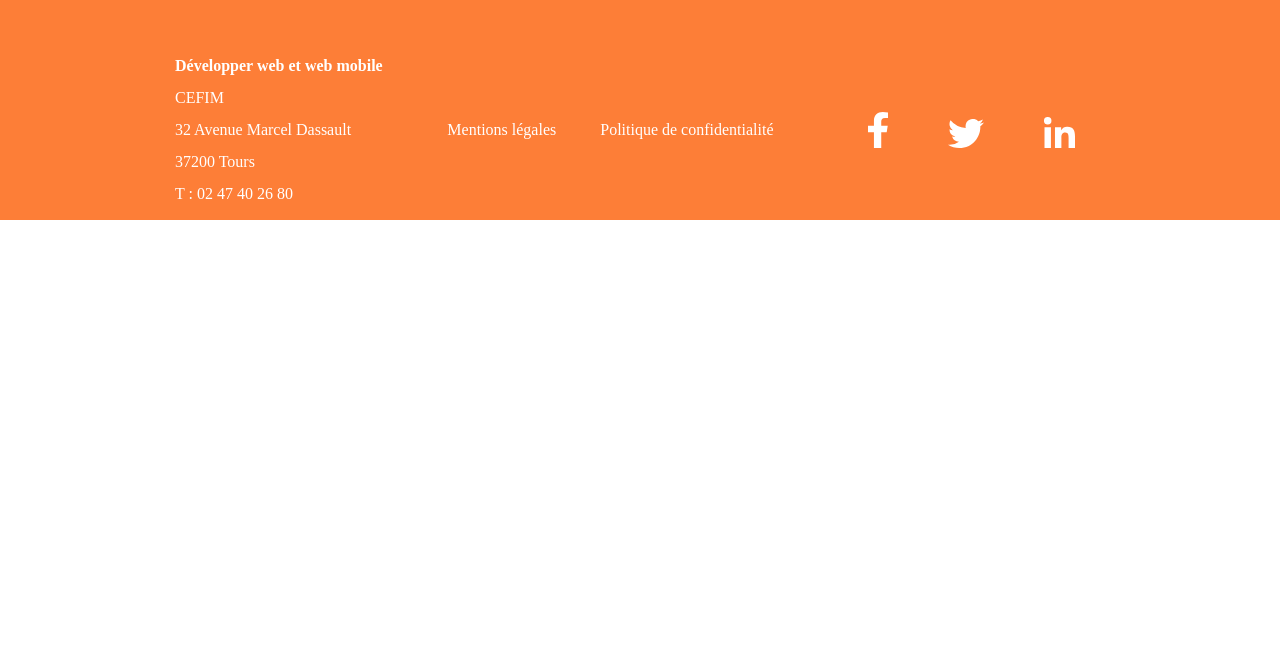
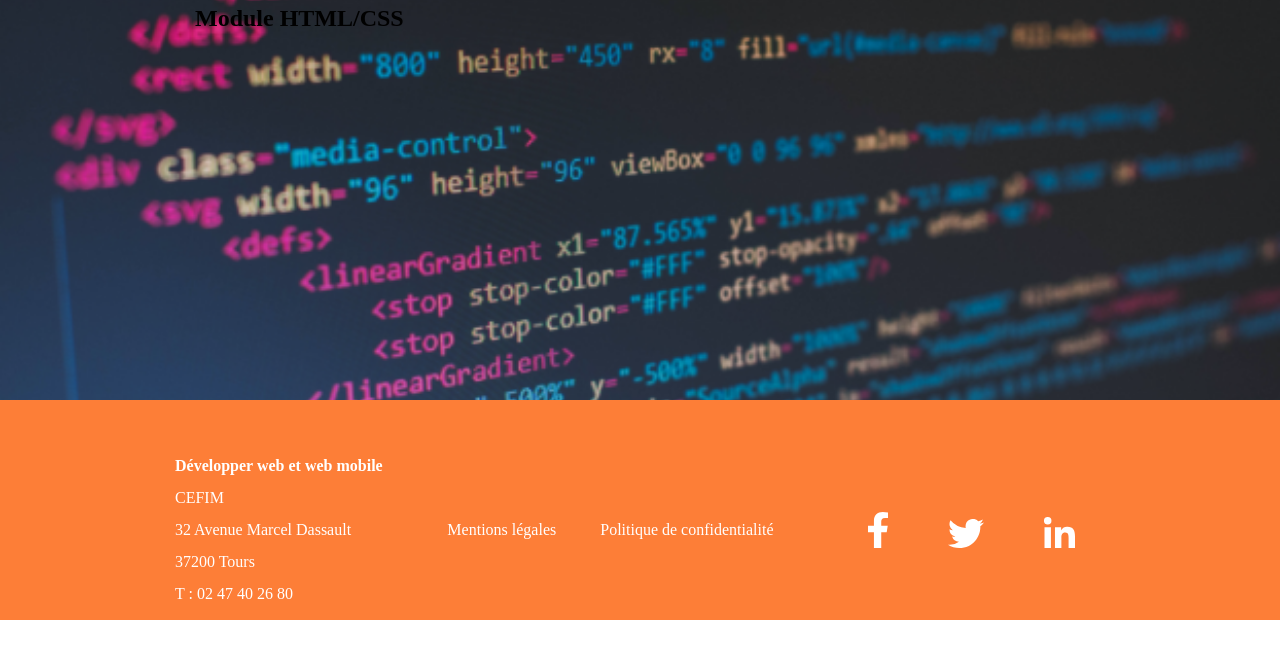
Before and after one commit to alan3700/Ecf, a PHP site: page /articlepost.php in a window 1280 px wide. Shown: the part 100-759 px from the top of the page. Run offline with PHP 8.4, Linux system fonts and the light colour scheme.

Commit message:
avancée

```diff
--- a/articlepost.php
+++ b/articlepost.php
@@ -2,6 +2,13 @@
 
 <?php include('parts/header.php'); ?>
     <main>
+    <section class="article-hero">
+        <div class="container">
+        <h1>Module HTML/CSS</h1>
+        </div>
+    </section>
+    <section class="content">
 
+    </section>
     </main>
 <?php include('parts/footer.php'); ?>
--- a/css/stylehome.css
+++ b/css/stylehome.css
@@ -69,7 +69,12 @@
     --noir:#331100;
 }
 
-
+.article-hero{
+    background-image: url(../img/Photo.png);
+    min-height: 50vh;
+    background-size: cover;
+    background-position: center;
+}
 /* Composent */
 
 
@@ -473,6 +478,11 @@ figcaption{
     text-align: center;
 }
 
+/* PAGE MODULE */
+
+
+
+
 /* PAGE FORMULAIRE */
 .contact{
     margin-top: 4rem;
--- a/index.php
+++ b/index.php
@@ -22,7 +22,7 @@
                             <h3>Lorem ipsum dolor sit amet, consetetur sadipscing elitr</h3>
                             <p>Lorem ipsum dolor sit amet, consetetur sadipscing elitr, sed diam nonumy eirmod tempor invidunt ut labore et dolore magna aliquyam erat, sed diam voluptua. At vero eos et accusam et justo duo dolores et ea rebum. Stet clita kasd gubergren, …</p>
                         </div>
-                        <a class="btn-article" href="articlepost.html">Lire la suite <img src="img/Icon feather-arrow-right-circle.svg"></a>
+                        <a class="btn-article" href="articleformation.php">Lire la suite <img src="img/Icon feather-arrow-right-circle.svg"></a>
                     </li>
                     <li class="card">
                         <figure><img src="img/Photo-3.png" srcset="img/Photo-3@2x.png 2x" alt="image d'un ordinateur"></figure>
@@ -31,7 +31,7 @@
                             <h3>Lorem ipsum dolor sit amet, consetetur sadipscing elitr</h3>
                             <p>Lorem ipsum dolor sit amet, consetetur sadipscing elitr, sed diam nonumy eirmod tempor invidunt ut labore et dolore magna aliquyam erat, sed diam voluptua. At vero eos et accusam et justo duo dolores et ea rebum. Stet clita kasd gubergren, …</p>
                         </div>
-                        <a class="btn-article" href="articlepost.html">Lire la suite<img src="img/Icon feather-arrow-right-circle.svg"></a>
+                        <a class="btn-article" href="articleformation.php">Lire la suite<img src="img/Icon feather-arrow-right-circle.svg"></a>
                     </li>
                     <li class="card">
                         <figure><img src="img/Photo-4.png" srcset="img/Photo-4@2x.png 2x" alt="image d'un ordinateur"></figure>
@@ -40,7 +40,7 @@
                             <h3>Lorem ipsum dolor sit amet, consetetur sadipscing elitr</h3>
                             <p>Lorem ipsum dolor sit amet, consetetur sadipscing elitr, sed diam nonumy eirmod tempor invidunt ut labore et dolore magna aliquyam erat, sed diam voluptua. At vero eos et accusam et justo duo dolores et ea rebum. Stet clita kasd gubergren, …</p>
                         </div>
-                        <a class="btn-article" href="articlepost.html">Lire la suite<img src="img/Icon feather-arrow-right-circle.svg"></a>
+                        <a class="btn-article" href="articleformation.php">Lire la suite<img src="img/Icon feather-arrow-right-circle.svg"></a>
                     </li>
                 </ul>
             </div>
```
Also changed, not shown: articleformation.php (line endings or trailing spaces).
